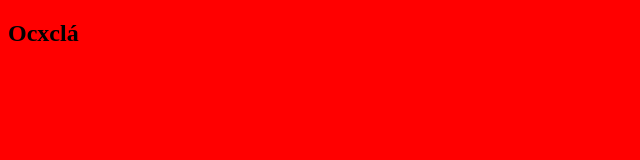
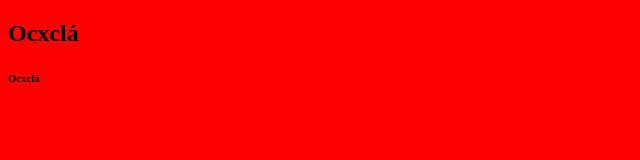
Before and after one commit to keidsondesigner/es6, a website: page public/index.html in a window 1280 px wide. Shown: the full height of the page, 0-640 px from the left. Drawn offline with Linux system fonts and the light colour scheme.

Commit message:
novo texto

```diff
--- a/public/index.html
+++ b/public/index.html
@@ -15,6 +15,7 @@
 
 <body>
 	<h2>Ocxclá</h2>
+	<h6>Ocxclá</h6>
 
 
 	<script src="./bundle.js"></script>
```
